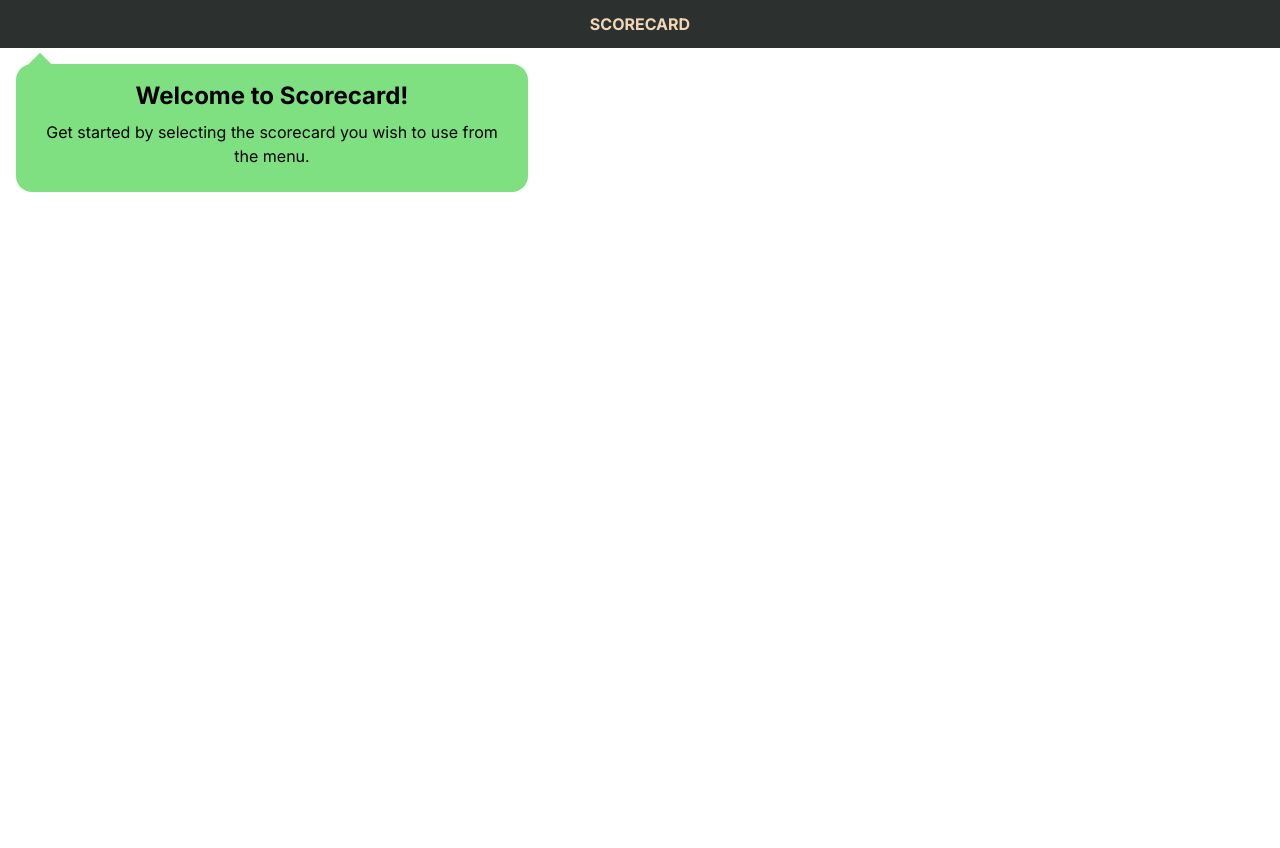
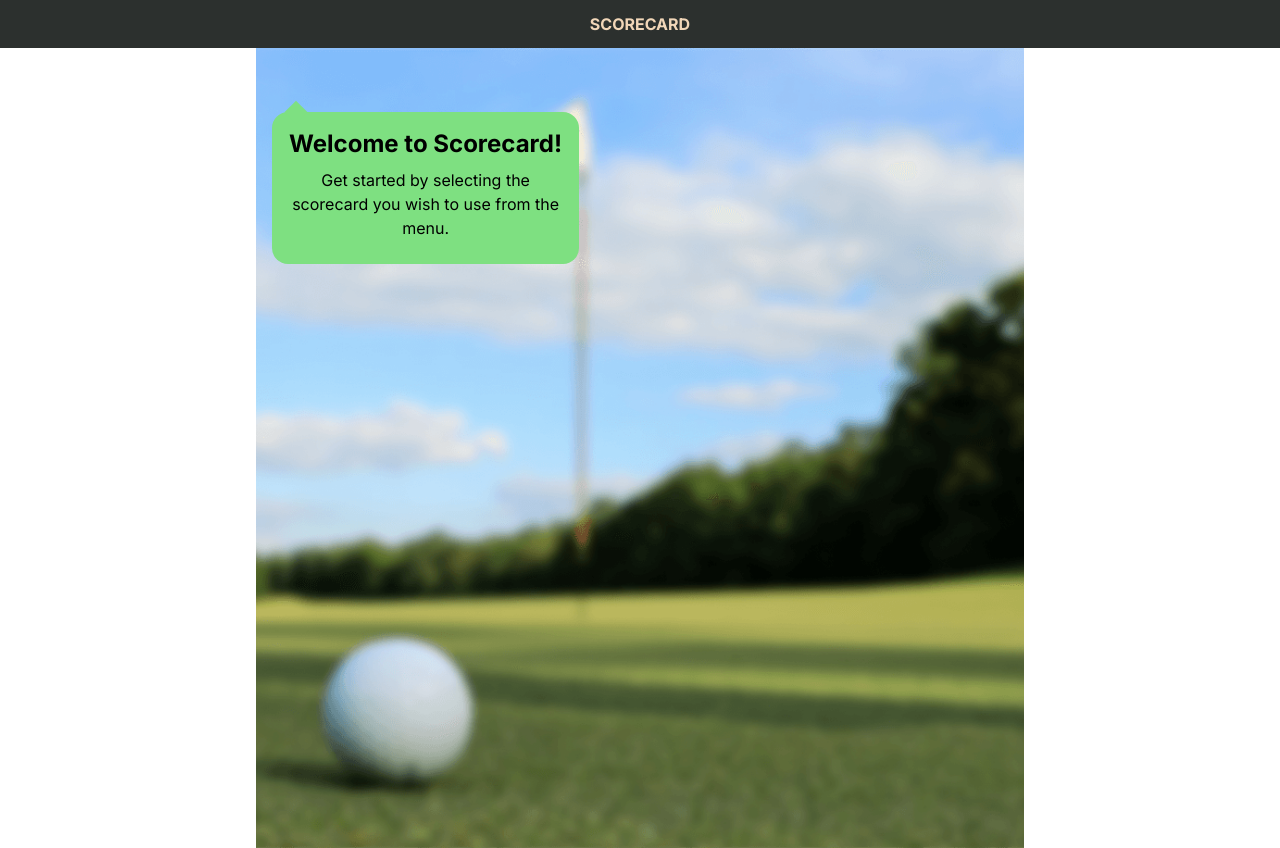
Before and after one commit to ex7r3me/score-card, a Next.js app: page / in a window 1280 px wide. Before the commit the page ends 800 px from the top, so only its background shows below. Built offline with nearby package versions, Linux system fonts and the light colour scheme.

Commit message:
Added background image

```diff
--- a/app/layout.tsx
+++ b/app/layout.tsx
@@ -16,10 +16,10 @@ export default function RootLayout({
   children: React.ReactNode
 }) {
   return (
-    <html lang="en">
-      <body className={inter.className}>
+    <html lang="en" className='h-full'>
+      <body className={inter.className + ' h-full'}>
         <Navigation />
-        <main>
+        <main className='h-full pt-12 mx-auto max-w-3xl bg-golfing bg-no-repeat bg-[-4rem] bg-cover'>
           {children}
         </main>
       </body>
--- a/tailwind.config.ts
+++ b/tailwind.config.ts
@@ -9,6 +9,7 @@ const config: Config = {
   theme: {
     extend: {
       backgroundImage: {
+        'golfing': "url('/golfing.png')",
         'gradient-radial': 'radial-gradient(var(--tw-gradient-stops))',
         'gradient-conic':
           'conic-gradient(from 180deg at 50% 50%, var(--tw-gradient-stops))',
```
Also changed, not shown: public/golfing.png (added).
